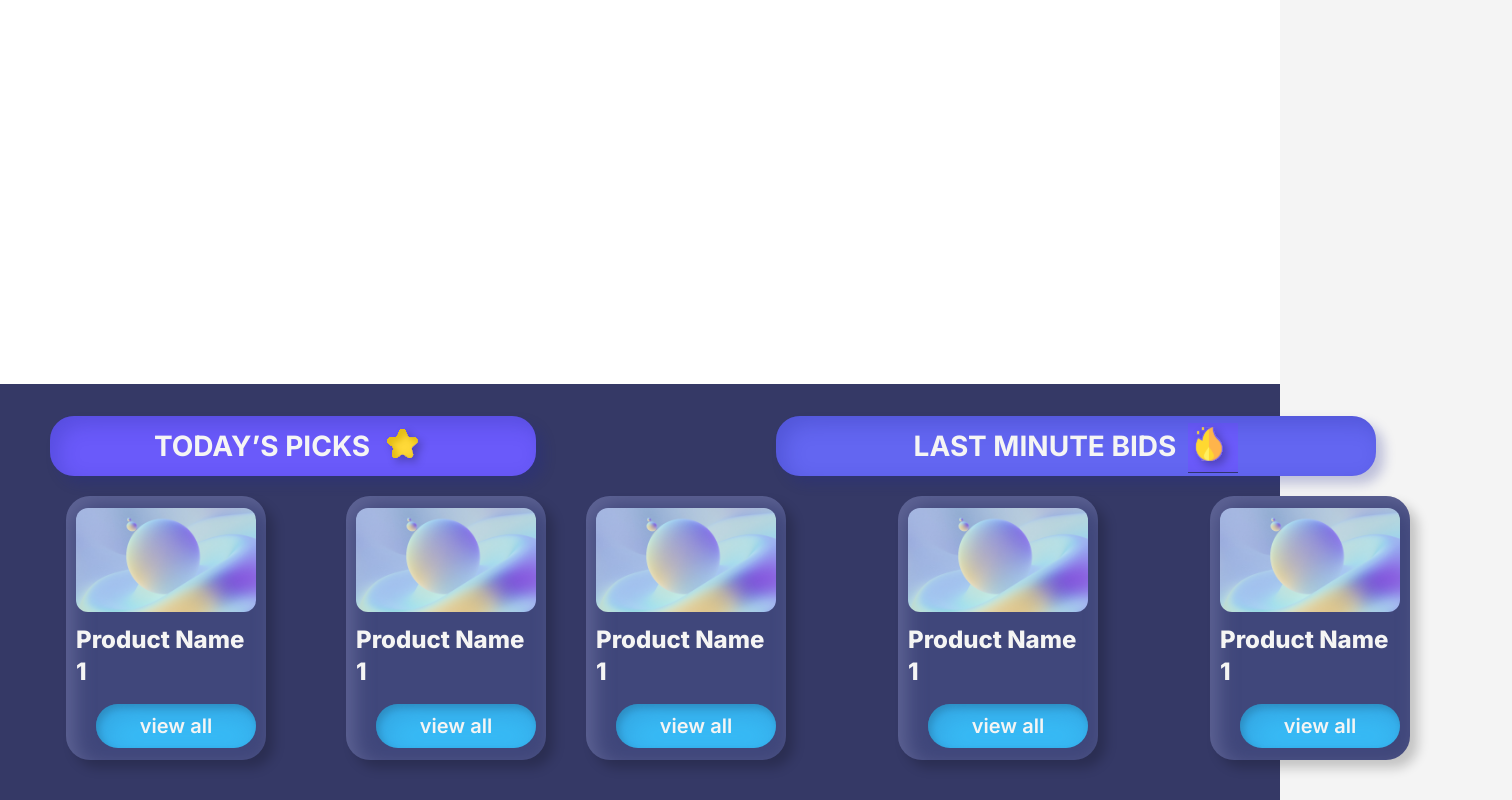
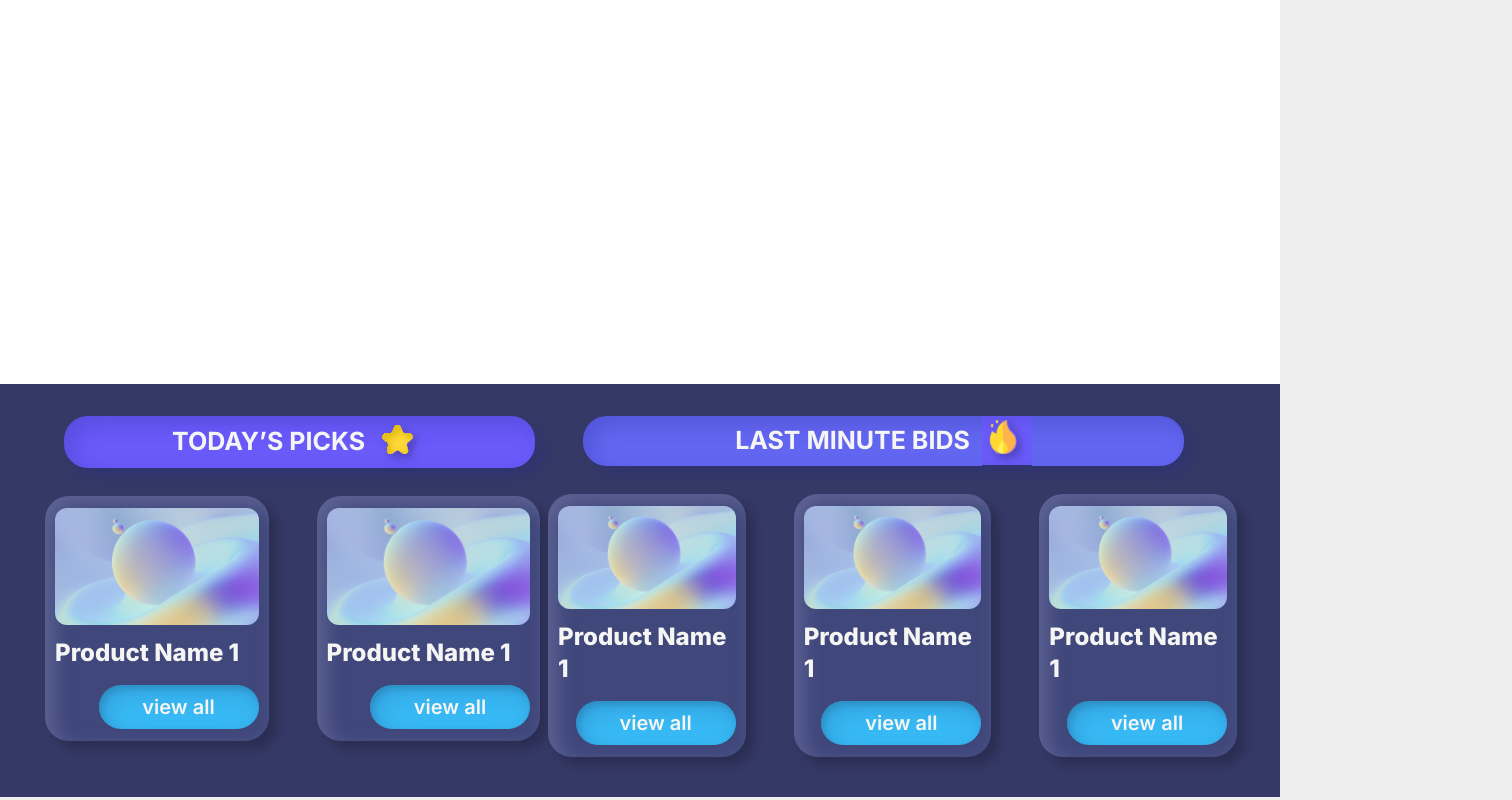
Before and after one commit to znxxx/CU-market-frontend, a Next.js app: page / in a window 1280 px wide. Shown: the part 352-1152 px from the top of the page, 1512 px wide, since content can reach past the window. Built offline with nearby package versions, Linux system fonts and the light colour scheme.

Commit message:
Homepage

```diff
--- a/components/ProductBox.tsx
+++ b/components/ProductBox.tsx
@@ -1,9 +1,9 @@
 import Image from "next/image";
 export function ProductBox() {
   return <div className="max-md:max-w-full max-md:mt-10 mt-5">
-              <div className="gap-10 flex max-md:flex-col max-md:items-stretch max-md:gap-0">
+              <div className="flex max-md:flex-col max-md:items-stretch max-md:gap-0">
                 <div className="flex flex-col items-stretch max-md:w-full max-md:ml-0">
-                  <div className="shadow-[8px_8px_12px_0px_rgba(0,0,0,0.20),8px_8px_20px_0px_rgba(126,130,176,0.50)_inset] bg-[#40477B] flex w-full grow flex-col flex-1 mx-[10px] pl-2.5 pr-2.5 py-3 rounded-3xl max-md:mt-10">
+                  <div className="shadow-[8px_8px_12px_0px_rgba(0,0,0,0.20),8px_8px_20px_0px_rgba(126,130,176,0.50)_inset] bg-[#40477B] flex w-full grow flex-col flex-1 mx-[10px] lg:mx-[5px] 2xl:mx-[20px] pl-2.5 pr-2.5 py-3 rounded-3xl max-md:mt-10">
                     <div>
                       <Image alt="Sample img" className="aspect-auto object-cover object-center w-full overflow-hidden self-stretch rounded-xl" src="/images/Rectangle 31.png" width={204} height={118} />
                     </div>
--- a/next.config.js
+++ b/next.config.js
@@ -1,4 +1,6 @@
 /** @type {import('next').NextConfig} */
-const nextConfig = {}
+const nextConfig = {
+    experimental: { esmExternals: true },
+}
 
 module.exports = nextConfig
--- a/src/app/page.tsx
+++ b/src/app/page.tsx
@@ -1,6 +1,14 @@
+"use client";
 import { ProductBox } from "../../components/ProductBox";
 import Navbar from "../../components/Navbar";
 import Image from "next/image";
+
+import "swiper/css";
+import "swiper/css/pagination";
+import "swiper/css/navigation";
+import "../../styles/styles.css";
+import Swiper from "swiper";
+import { Navigation, Pagination } from "swiper/modules";
 
 function Home(props: any) {
   return (
@@ -9,18 +17,16 @@ function Home(props: any) {
         <Navbar />
       </header>
       <section className="flex-col overflow-hidden self-stretch relative z-[1] flex w-full -mt-2 pt-[500px] pb-5 px-5 max-md:max-w-full bg-white">
-        <div>
-        </div>
+        {/* Content */}
       </section>
       <section className="flex justify-between mt-8 max-md:max-w-full max-md:flex-wrap pb-10">
         <div className="left-boxes">
-          <div className="">
           <div
             id="today's picks"
-              className="shadow-[8px_8px_12px_0px_rgba(32,41,143,0.25),8px_8px_20px_0px_rgba(32,41,143,0.25)_inset] bg-[#6A5AFA] self-stretch flex flex-col px-5 py-1 rounded-3xl max-md:max-w-full h-[60px] ml-[50px]"
+            className="shadow-[8px_8px_12px_0px_rgba(32,41,143,0.25),8px_8px_20px_0px_rgba(32,41,143,0.25)_inset] bg-[#6A5AFA] self-stretch flex flex-col px-5 lg:py-0.25 2xl:py-1 rounded-3xl max-md:max-w-full ml-16 max-md:ml-0 lg:ml-22 2xl:ml-20 mb-2"
           >
             <div className="self-center flex w-[431px] max-w-full items-center flex-1 justify-center">
-                <div className="text-stone-100 text-center text-[28px] font-bold">
+              <div className="text-stone-100 text-center 2xl:text-[28px] lg:text-[25px] font-bold">
                 TODAY’S PICKS
               </div>
               <Image
@@ -32,8 +38,10 @@ function Home(props: any) {
               />
             </div>
           </div>
-          </div>
-          <div id="content-left" className="box flex flex-row gap-20 ml-14">
+          <div
+            id="content-left"
+            className="box flex flex-row gap-24 max-md:ml-10 lg:ml-10 2xl:ml-22 2xl:gap-24 lg:gap-12"
+          >
             <ProductBox />
             <ProductBox />
           </div>
@@ -41,27 +49,25 @@ function Home(props: any) {
         <div className="flex flex-col">
           <div
             id="last-minute bids"
-            className="shadow-[8px_8px_12px_0px_rgba(32,41,143,0.25),8px_8px_20px_0px_rgba(32,41,143,0.25)_inset] bg-indigo-500 flex flex-col justify-center item-center rounded-3xl max-md:max-w-full h-[60px] w-[600px] mr-20 ml-60"
+            className="shadow-[8px_8px_12px_0px_rgba(32,41,143,0.25),8px_8px_20px_0px_rgba(32,41,143,0.25)_inset] bg-indigo-500 flex flex-col justify-center item-center rounded-3xl max-md:max-w-full max-md:ml-0 md:mr-10 max-md:mr-30 lg:mr-24 lg:ml-12 2xl:mr-28 2xl:ml-20 mb-2"
           >
             <div className="self-center flex max-w-[420px] justify-center items-center">
-              <div className="text-stone-100 text-center text-[28px] font-bold">
+              <div className="text-stone-100 text-center 2xl:text-[28px] lg:text-[25px] font-bold">
                 LAST MINUTE BIDS
               </div>
               <Image
                 src="/images/icons/Fire.svg"
                 alt="star"
-                className="ml-3 mt-1"
+                className="ml-3 self-center"
                 width={50}
                 height={50}
               />
             </div>
           </div>
-          <div>
-            <div className="box flex flex-row gap-28 ml-10 mr-28">
+          <div className="box flex flex-row gap-5 ml-2 max-md:ml-0 lg:mr-12 2xl:mr-20 2xl:gap-24 lg:gap-12">
             <ProductBox />
             <ProductBox />
             <ProductBox />
-            </div>
           </div>
         </div>
       </section>
--- a/styles/globals.css
+++ b/styles/globals.css
@@ -16,6 +16,47 @@ body {
 
 .gradient-bg {
   background: linear-gradient(180deg, #FF8BBC 0%, #6A5AFA 100%);
+}
+
+#app {
+  height: 100%;
+}
+html,
+body {
+  position: relative;
+  height: 100%;
+}
+
+body {
+  background: #eee;
+  font-family: Helvetica Neue, Helvetica, Arial, sans-serif;
+  font-size: 14px;
+  color: #000;
+  margin: 0;
+  padding: 0;
+}
+
+.swiper {
+  width: 100%;
+  height: 100%;
+}
+
+.swiper-slide {
+  text-align: center;
+  font-size: 18px;
+  background: #fff;
+
+  /* Center slide text vertically */
+  display: flex;
+  justify-content: center;
+  align-items: center;
+}
+
+.swiper-slide img {
+  display: block;
+  width: 100%;
+  height: 100%;
+  object-fit: cover;
 }
 
 
--- /dev/null
+++ b/styles/styles.css
@@ -0,0 +1,40 @@
+#app {
+    height: 100%;
+  }
+  html,
+  body {
+    position: relative;
+    height: 100%;
+  }
+
+  body {
+    background: #eee;
+    font-family: Helvetica Neue, Helvetica, Arial, sans-serif;
+    font-size: 14px;
+    color: #000;
+    margin: 0;
+    padding: 0;
+  }
+
+  .swiper {
+    width: 100%;
+    height: 100%;
+  }
+
+  .swiper-slide {
+    text-align: center;
+    font-size: 18px;
+    background: #fff;
+
+    /* Center slide text vertically */
+    display: flex;
+    justify-content: center;
+    align-items: center;
+  }
+
+  .swiper-slide img {
+    display: block;
+    width: 100%;
+    height: 100%;
+    object-fit: cover;
+  }
```
Also changed, not shown: package.json (+5 -4 lines), 1 other file (tests, documents, lock files or other folders). Lines whose indentation alone changed are shown as unchanged.
